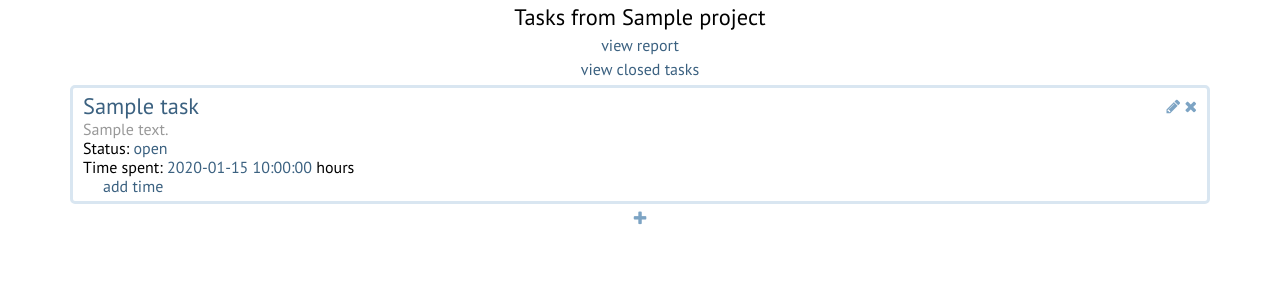
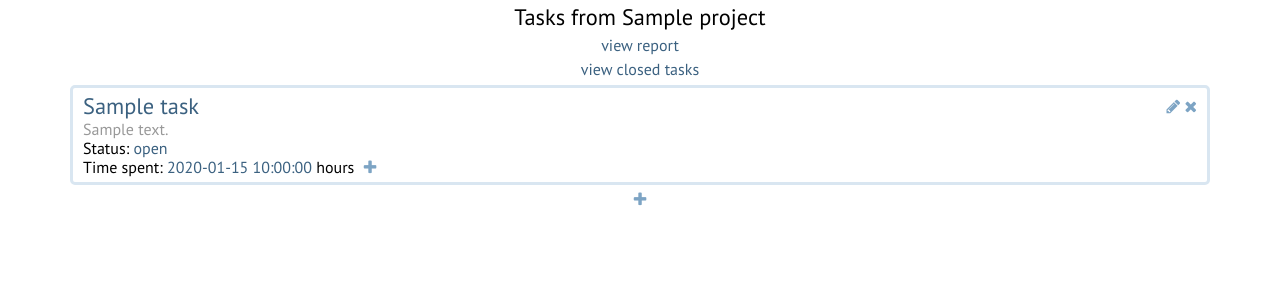
Before and after one commit to xuhcc/airy, a Flask app: template airy/templates/tasks.html in a window 1280 px wide. Shown: the part 47-346 px from the top of the page. Run offline with Flask 2, Linux system fonts and the light colour scheme; the template is opened without the code that fills it: most values are stand-ins (such as "Sample title", 1, 10 or a date in 2020); parts of the project's set-up code (start-up, migrations or seed data) failed here and were passed over; some libraries are stand-ins or nearby versions.

Commit message:
Redesigned time entry interface

```diff
--- a/airy/models.py
+++ b/airy/models.py
@@ -70,7 +70,7 @@ class Task(Base):
                                 backref="task")
 
     @property
-    def spent_time(self):
+    def total_time(self):
         session = object_session(self)
         query = session.query(func.sum(TimeEntry.amount)).\
             filter(TimeEntry.task_id == self.id)
--- a/airy/static/css/tasks.css
+++ b/airy/static/css/tasks.css
@@ -52,7 +52,7 @@
 }
 
 .task-add-time-entry {
-    margin-left: 20px;
+    margin-left: 5px;
 }
 
 .task-add {
--- a/airy/static/js/tasks.js
+++ b/airy/static/js/tasks.js
@@ -148,7 +148,7 @@ var Tasks = (function () {
                 $('.time-entry[data-time-entry-id="' + timeEntryID + '"]')
                     .replaceWith(data.html);
             }
-            task.find('.task-spent-time a').text(data.total.toFixed(2));
+            task.find('.task-total-time').text(data.total.toFixed(2));
             task.find('.task-time-entries').show();
             $.magnificPopup.close();
             $('.user-total-today').text(data.total_today.toFixed(2));
@@ -198,7 +198,7 @@ var Tasks = (function () {
             changeStatus(task, status);
             $(this).closest('.task-status-menu').remove();
         });
-        $(document).on('click', '.task-spent-time a', function () {
+        $(document).on('click', '.task-total-time', function () {
             $(this).closest('.task').find('.task-time-entries').toggle();
         });
         $(document).on('click', '.time-entry a', function () {
--- a/airy/templates/units/task.html
+++ b/airy/templates/units/task.html
@@ -7,12 +7,14 @@
     <div class="task-created">Created: {{ task.created|dtformat }}</div>
     <div class="task-updated">Updated: {{ task.updated|dtformat }}</div>
     <div class="task-description">{{ task.description|nl2br|linkify }}</div>
-    <div class="task-status">Status: <a>{{ task.status }}</a></div>
-    <div class="task-spent-time">Time spent: <a>{{ task.spent_time }}</a> hours</div>
+    <div class="task-status">Status: <a title="Change status">{{ task.status }}</a></div>
+    <div class="task-spent-time">
+        <span>Time spent: <a class="task-total-time" title="Show details">{{ task.total_time }}</a> hours</span>
+        <a class="task-add-time-entry icon" title="Add time">+</a>
+    </div>
     <div class="task-time-entries"><ul>
         {% for time_entry in task.time_entries %}
             {% include "units/time_entry.html" %}
         {% endfor %}
     </ul></div>
-    <a class="task-add-time-entry">add time</a>
 </div>
--- a/airy/webapp.py
+++ b/airy/webapp.py
@@ -279,7 +279,7 @@ def time_entry_handler(time_entry_id):
         return jsonify(
             html=html,
             new_=(time_entry_id == 0),
-            total=float(instance.task.spent_time),
+            total=float(instance.task.total_time),
             total_today=float(user.User().total_today),
             total_week=float(user.User().total_week))
 
```
